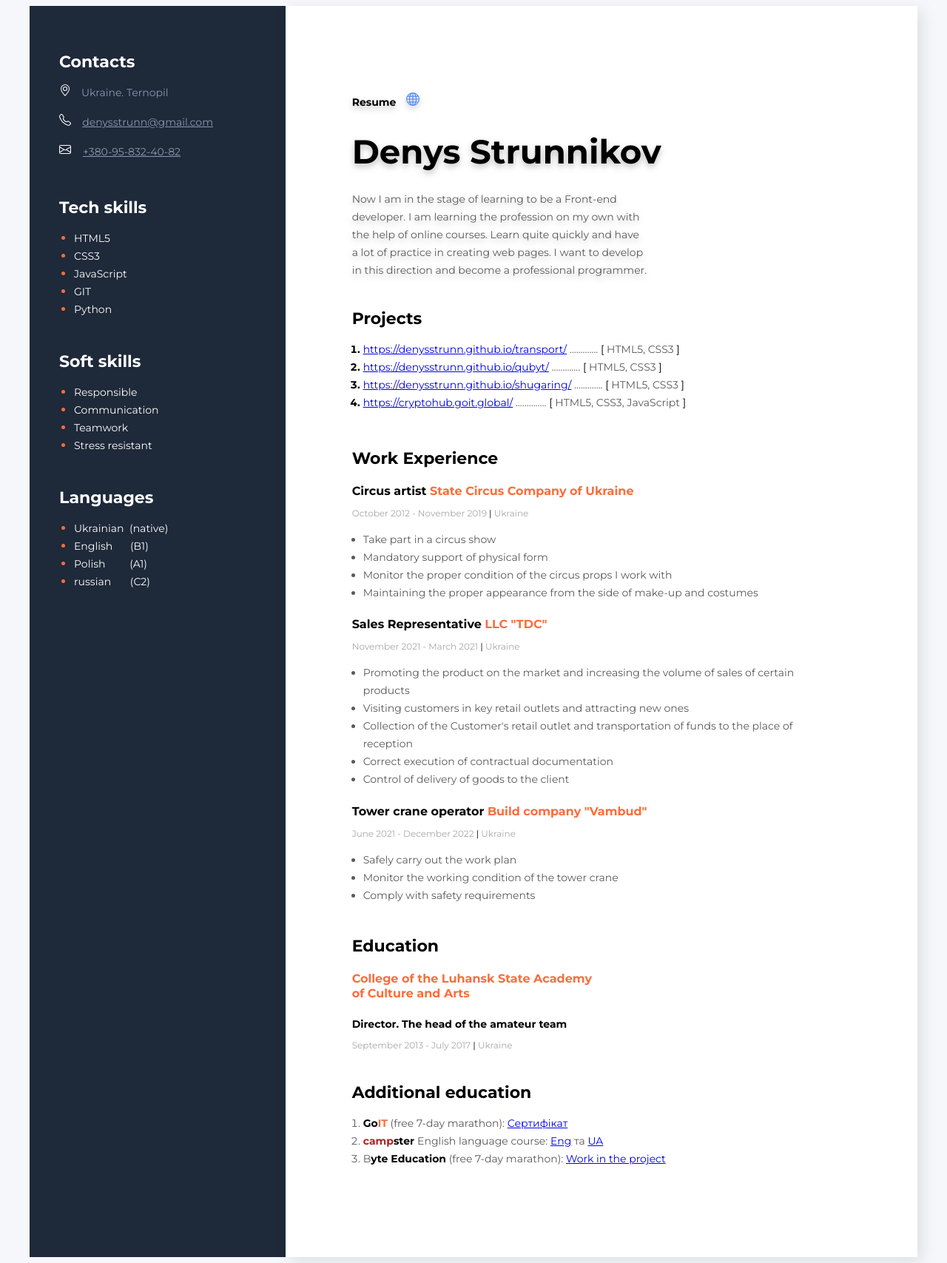
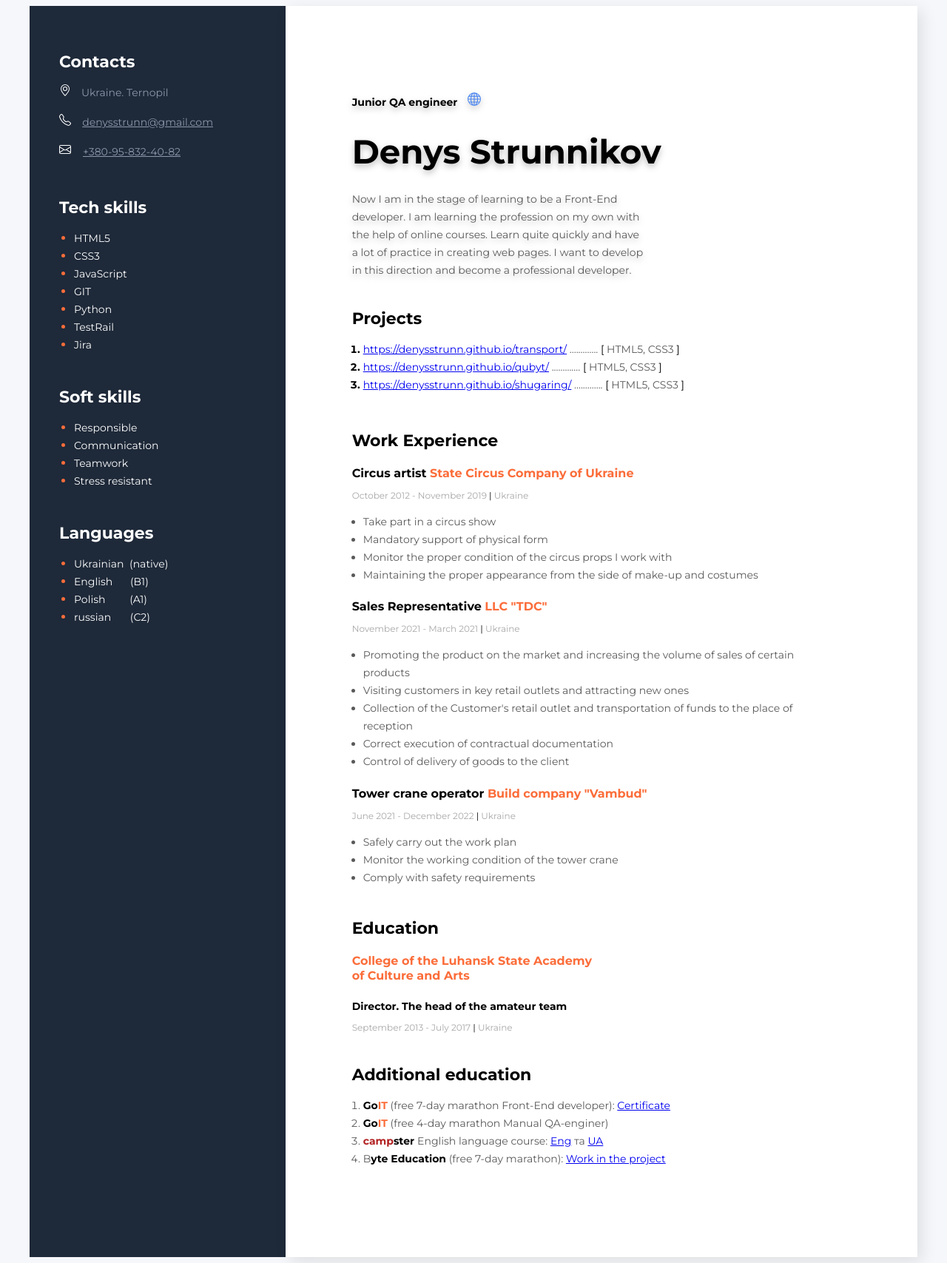
Before and after one commit to denysstrunn/Resume-DenyStr, a plain HTML site: page index.html in a window 1280 px wide. Shown: the whole page at 74% size. Drawn offline with Linux system fonts and the light colour scheme; a web font is replaced by a local one.

Commit message:
Add files via upload

```diff
--- a/index.html
+++ b/index.html
@@ -23,7 +23,7 @@
             <!-- Abot user -->
             <div class="user_info">
                 <!-- <h2 class="user_h2">Front-End Developer -->
-                    <h2 class="user_h2">Resume
+                    <h2 class="user_h2">Junior QA engineer
                     <a href="./index_ua.html"><svg id="svg_glob" xmlns="http://www.w3.org/2000/svg" width="18" height="18" fill="currentColor" class="bi bi-globe" viewBox="0 0 16 16">
                         <path d="M0 8a8 8 0 1 1 16 0A8 8 0 0 1 0 8zm7.5-6.923c-.67.204-1.335.82-1.887 1.855A7.97 7.97 0 0 0 5.145 4H7.5V1.077zM4.09 4a9.267 9.267 0 0 1 .64-1.539 6.7 6.7 0 0 1 .597-.933A7.025 7.025 0 0 0 2.255 4H4.09zm-.582 3.5c.03-.877.138-1.718.312-2.5H1.674a6.958 6.958 0 0 0-.656 2.5h2.49zM4.847 5a12.5 12.5 0 0 0-.338 2.5H7.5V5H4.847zM8.5 5v2.5h2.99a12.495 12.495 0 0 0-.337-2.5H8.5zM4.51 8.5a12.5 12.5 0 0 0 .337 2.5H7.5V8.5H4.51zm3.99 0V11h2.653c.187-.765.306-1.608.338-2.5H8.5zM5.145 12c.138.386.295.744.468 1.068.552 1.035 1.218 1.65 1.887 1.855V12H5.145zm.182 2.472a6.696 6.696 0 0 1-.597-.933A9.268 9.268 0 0 1 4.09 12H2.255a7.024 7.024 0 0 0 3.072 2.472zM3.82 11a13.652 13.652 0 0 1-.312-2.5h-2.49c.062.89.291 1.733.656 2.5H3.82zm6.853 3.472A7.024 7.024 0 0 0 13.745 12H11.91a9.27 9.27 0 0 1-.64 1.539 6.688 6.688 0 0 1-.597.933zM8.5 12v2.923c.67-.204 1.335-.82 1.887-1.855.173-.324.33-.682.468-1.068H8.5zm3.68-1h2.146c.365-.767.594-1.61.656-2.5h-2.49a13.65 13.65 0 0 1-.312 2.5zm2.802-3.5a6.959 6.959 0 0 0-.656-2.5H12.18c.174.782.282 1.623.312 2.5h2.49zM11.27 2.461c.247.464.462.98.64 1.539h1.835a7.024 7.024 0 0 0-3.072-2.472c.218.284.418.598.597.933zM10.855 4a7.966 7.966 0 0 0-.468-1.068C9.835 1.897 9.17 1.282 8.5 1.077V4h2.355z"/>
                       </svg></a>
@@ -33,10 +33,10 @@
                 <h1 class="user_name">Denys Strunnikov</h1>
 
                 <p class="user_text_info">
-                    Now I am in the stage of learning to be a Front-end developer.
+                    Now I am in the stage of learning to be a Front-End developer.
                     I am learning the profession on my own with the help of online courses.
                     Learn quite quickly and have a lot of practice in creating web pages.
-                    I want to develop in this direction and become a professional programmer.
+                    I want to develop in this direction and become a professional developer.
                 </p>
 
             </div>
@@ -73,15 +73,16 @@
                     </li>
 
                     <!-- 4 -->
-                    <li class="project_numbers">
+                    <!-- <li class="project_numbers">
                         <span class="project" >
-                            <!-- <a href="https://cryptohub.goit.global/">посилання на сайт з навчання</a> -->
+
                             <a target="_blank" href="https://cryptohub.goit.global/" class="project-link">https://cryptohub.goit.global/</a>
                             ..............
                             <span class="project_skoba">[</span> HTML5, CSS3, JavaScript <span class="project_skoba">]</span>
                         </span>
-                    </li>
+                    </li> -->
                     <!-- 4 -->
+                     <!-- <a href="https://cryptohub.goit.global/">посилання на сайт з навчання</a> -->
                     <!-- <li class="project_numbers">
                         <span class="project" >
                             <a target="_blank" href="https://kidslike.goit.global/" class="project-link">https://kidslike.goit.global/</a>
@@ -149,9 +150,10 @@
                 <h3 class="education_title">Additional education</h3>
 
                 <ol class="work_list">
-                    <li class="work_list_text"><span id="Go">Go</span><span id="IT">IT</span> (free 7-day marathon): <a target="_blank" href="./Certificates/Сертифікат з HTML (eng version).png">Сертифікат</a></li>
+                    <li class="work_list_text"><span id="Go">Go</span><span id="IT">IT</span> (free 7-day marathon Front-End developer): <a target="_blank" href="./Certificates/Сертифікат з HTML (eng version).png">Certificate</a></li>
+                    <li class="work_list_text"><span id="Go">Go</span><span id="IT">IT</span> (free 4-day marathon Manual QA-enginer)</li>
                     <li class="work_list_text"><span id="camp">camp</span><span id="ster">ster </span>English language course: <a target="_blank" href="./Certificates/Сертифікат з Eng (eng version).png">Eng</a>
-                        та <a target="_blank" href="./Certificates/Сертифікат з Eng (ua version).png">UA</a></li>
+                    та <a target="_blank" href="./Certificates/Сертифікат з Eng (ua version).png">UA</a></li>
 
                     <li class="work_list_text"><span id="Byte_B">B</span><span class="Byte">yte Education</span> (free 7-day marathon): <a target="_blank" href="https://denysstrunn.github.io/qubyt/">Work in the project</a></li>
                     <!-- <li class="work_list_text"></li> -->
@@ -197,6 +199,9 @@
                     <!-- <li class="li_color_points"><span class="skills_text">Node.js</span></li> -->
                     <li class="li_color_points"><span class="skills_text">GIT</span></li>
                     <li class="li_color_points"><span class="skills_text">Python</span></li>
+                    <li class="li_color_points"><span class="skills_text">TestRail</span></li>
+                    <li class="li_color_points"><span class="skills_text">Jira</span></li>
+
                     <!-- <li class="li_color_points"><span class="skills_text">WebPack</span></li> -->
                 </ul>
             </div>
```
Also changed, not shown: index_ua.html (+10 -11 lines).
